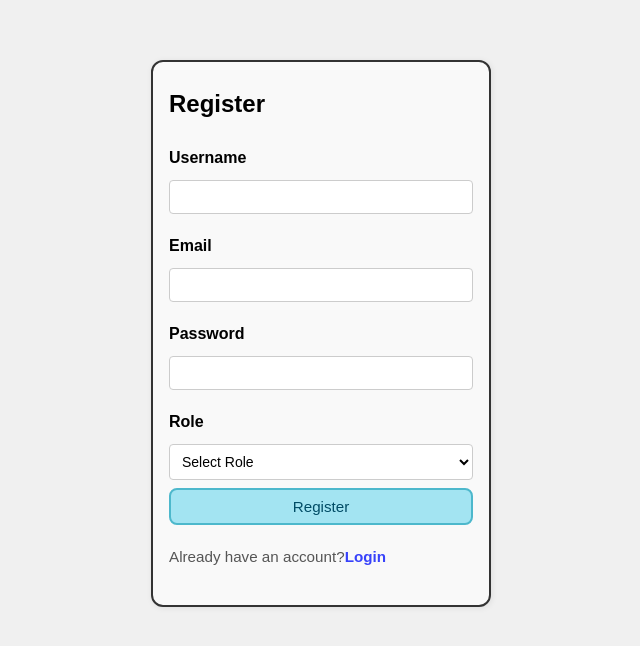
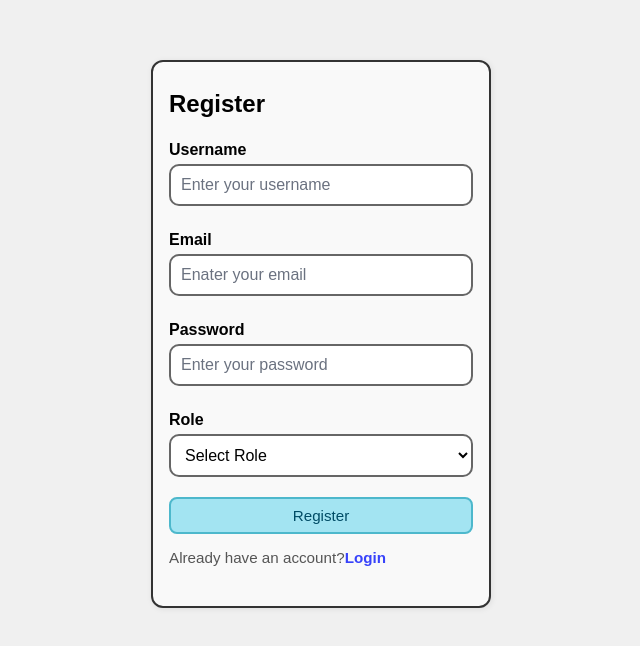
Before and after one commit to subhashini-git123/lms-project, a React (Create React App) app: page /register in a window 1280 px wide. Shown: the top 646 px of the page, without its empty margins (319-959 px from the left). Built offline with nearby package versions, Linux system fonts and the light colour scheme.

Commit message:
FEAT: login page is changed

```diff
--- a/src/pages/Courses.css
+++ b/src/pages/Courses.css
@@ -8,7 +8,7 @@
 
 .course-card {
   background-color: #f8f8f8;
-  border-radius: 5px;
+  border-radius: 4px;
   overflow: hidden;
   box-shadow: 0 1px 3px rgba(0, 0, 0, 0.05);
   transition: transform 0.2s ease;
--- a/src/pages/ForgetPassword.css
+++ b/src/pages/ForgetPassword.css
@@ -41,7 +41,7 @@
   border-radius: 10px;
   cursor: pointer;
   display: block;
-  margin: 20px auto 0;
+  margin: 12px auto 0;
 }
 
 .fp-send-mail-button:hover {
--- a/src/pages/Login.css
+++ b/src/pages/Login.css
@@ -20,7 +20,6 @@
   margin-bottom: 5px;
   font-size: 16px;
   margin-top: 15px;
-
 }
 
 .login-container input {
--- a/src/pages/Register.css
+++ b/src/pages/Register.css
@@ -7,11 +7,33 @@
   background-color: #f9f9f9;
   box-shadow: 1px 1px 6px rgba(0, 0, 0, 0.08);
 }
-
+.register-container label{
+    display: block;
+  margin-bottom: 5px;
+  font-size: 16px;
+  margin-top: 15px;
+}
+.register-container input {
+  width: 100%;
+  padding: 10px;
+  font-size: 16px;
+  border-radius: 10px;
+  border: 2px solid #666;
+  margin-bottom: 10px;
+  box-sizing: border-box;
+}
+.register-container select {
+  width: 100%;
+  padding: 10px;
+  font-size: 16px;
+  border-radius: 10px;
+  border: 2px solid #666;
+  margin-bottom: 20px;
+  box-sizing: border-box;
+}
 .form {
   display: flex;
   flex-direction: column;
-  gap: 8px;
 }
 
 .input {
--- a/src/pages/Register.js
+++ b/src/pages/Register.js
@@ -57,6 +57,7 @@ const Register = () => {
 
         <label>Username</label>
         <input
+        placeholder="Enter your username"
           name="username"
           value={form.username}
           onChange={handleChange}
@@ -65,6 +66,7 @@ const Register = () => {
 
         <label>Email</label>
         <input
+          placeholder="Enater your email"
           name="email"
           type="email"
           value={form.email}
@@ -74,6 +76,7 @@ const Register = () => {
 
         <label>Password</label>
         <input
+          placeholder="Enter your password"
           name="password"
           type="password"
           value={form.password}
--- a/src/pages/SetPassword.css
+++ b/src/pages/SetPassword.css
@@ -7,6 +7,21 @@
   background-color: #ffffff;
   box-shadow: 2px 2px 10px rgba(0, 0, 0, 0.1);
   text-align: left;
+}
+.container-setpassword label{
+    display: block;
+  margin-bottom: 5px;
+  font-size: 16px;
+  margin-top: 15px;
+}
+.container-setpassword input{
+    width: 100%;
+  padding: 10px;
+  font-size: 16px;
+  border-radius: 10px;
+  border: 2px solid #666;
+  margin-bottom: 10px;
+  box-sizing: border-box;
 }
 .form-card h2 {
   margin-bottom: 10px;
@@ -26,12 +41,19 @@
 }
 
 .form-card input {
-  width: 100%;
+  /* width: 100%;
   padding: 10px;
   margin-bottom: 15px;
   border-radius: 8px;
   border: 1px solid #ccc;
-  font-size: 14px;
+  font-size: 14px; */
+      width: 100%;
+  padding: 10px;
+  font-size: 16px;
+  border-radius: 10px;
+  border: 2px solid #666;
+  margin-bottom: 10px;
+  box-sizing: border-box;
 }
 
 .error {
@@ -49,6 +71,7 @@
   cursor: pointer;
   font-size: 16px;
   border: 2px solid #4db8cc;
+  margin-top: 13px;
 }
 
 button:hover {
```
